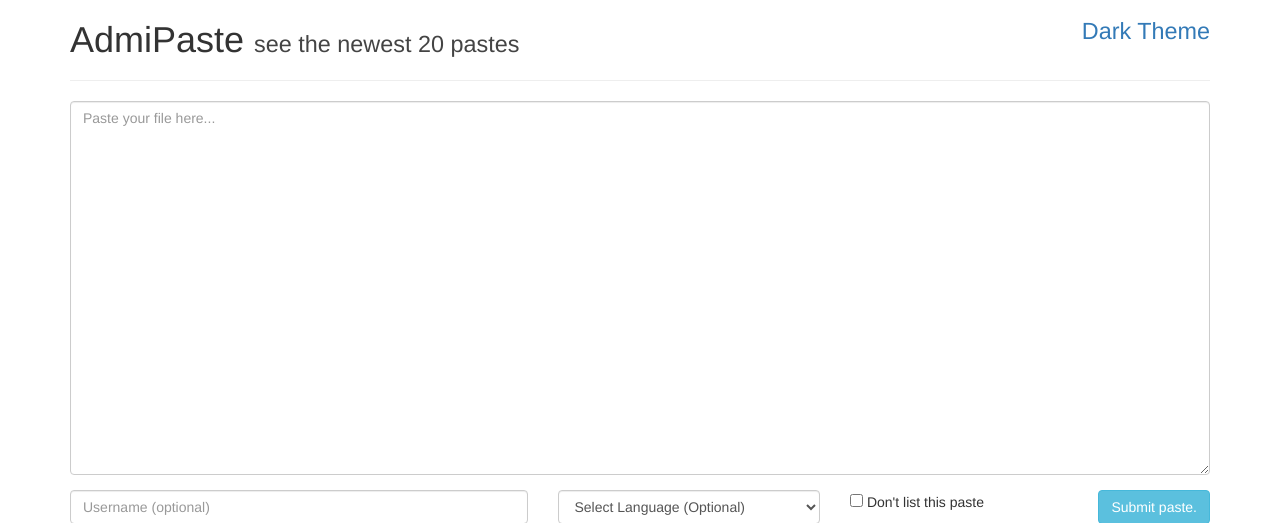
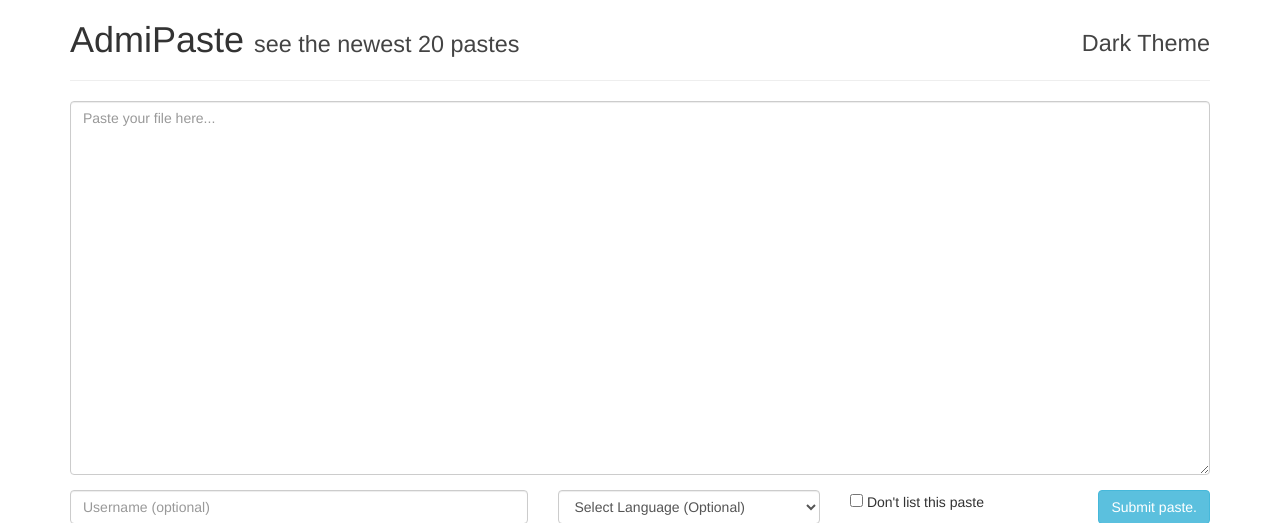
Before and after one commit to OmurOzcan/AdmiPaste, a Flask app: page / in a window 1280 px wide. Shown: the top 523 px of the page. Run offline with Flask 2, Linux system fonts and the light colour scheme; parts of the project's set-up code (start-up, migrations or seed data) failed here and were passed over; some libraries are stand-ins or nearby versions.

Commit message:
align the toggle

```diff
--- a/admipaste/data/static/admipaste-dark.css
+++ b/admipaste/data/static/admipaste-dark.css
@@ -1 +1 @@
-body,#seenewest,#name,#darkToggle{background-color:#333;color:#EEE}code{margin-left:-2em}
+body,#seenewest,#name,#darkToggle{background-color:#333;color:#EEE}code{margin-left:-2em}#darkToggle{position:relative;top:.5em}
--- a/admipaste/data/static/admipaste-dark.scss
+++ b/admipaste/data/static/admipaste-dark.scss
@@ -12,3 +12,8 @@
 code { //The prism line numbers were not cooperating with me, so i had to.
   margin-left: -2em;
 }
+
+#darkToggle {
+  position: relative;
+  top: .5em;
+}
--- a/admipaste/data/static/admipaste.css
+++ b/admipaste/data/static/admipaste.css
@@ -2,6 +2,12 @@
     color: #333;
 }
 
-#seenewest {
+#seenewest,
+#darkToggle {
     color: #444;
 }
+
+#darkToggle {
+  position: relative;
+  top: .5em;
+}
```
Also changed, not shown: admipaste/data/templates/_header.html (+4 -8 lines).
